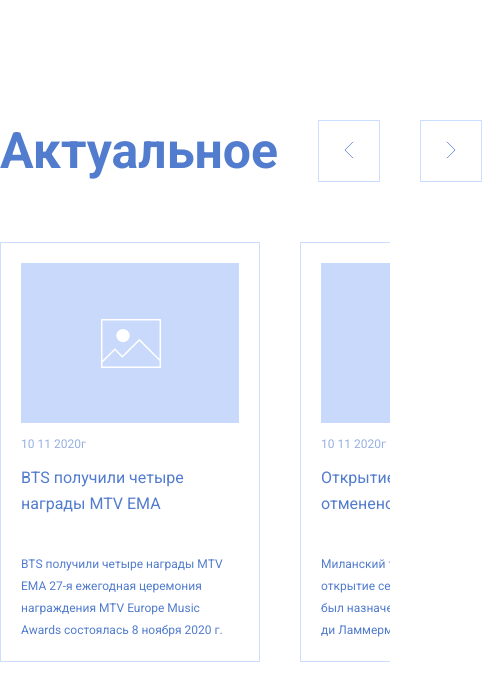
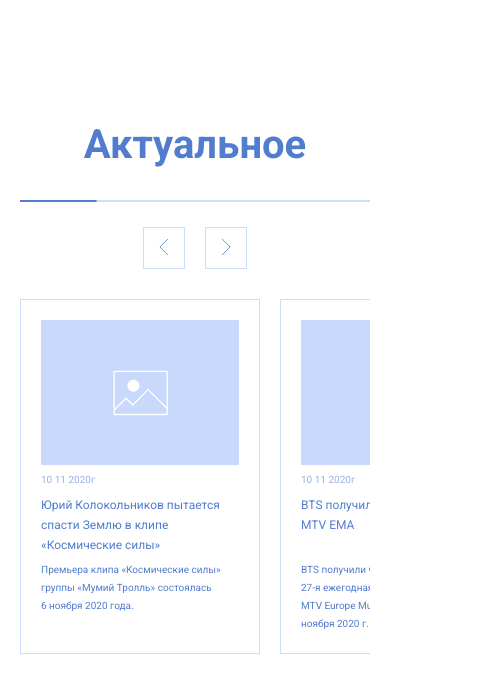
Before and after one commit to AhmedLamkov/Test-slider, a website built with webpack: page index.html in a window 390 px wide. Shown: the whole page, 482 px wide, since content can reach past the window. Built offline with nearby package versions, Linux system fonts and the light colour scheme.

Commit message:
add responsiveness

```diff
--- a/package.json
+++ b/package.json
@@ -6,13 +6,15 @@
 	"scripts": {
 		"start": "webpack serve --progress",
 		"build": "webpack --progress",
-    "test": "echo \"Error: no test specified\" && exit 1"
+		"test": "echo \"Error: no test specified\" && exit 1",
+		"deploy": "npm run build && gh-pages -d dist"
 	},
 	"keywords": [],
 	"author": "",
 	"license": "ISC",
 	"devDependencies": {
 		"css-loader": "^6.7.1",
+		"gh-pages": "^4.0.0",
 		"html-webpack-plugin": "^5.5.0",
 		"sass": "^1.51.0",
 		"sass-loader": "^12.6.0",
--- a/src/Slider.js
+++ b/src/Slider.js
@@ -29,37 +29,43 @@ export default class Slider {
 		this.prevButton = document.querySelector(this.config.prevButton);
 		this.nextButton = document.querySelector(this.config.nextButton);
 		this.progress = document.querySelector(this.config.progress);
-    this.itemWidth = 300;
+		this.checkBreakpoints();
 
-    this.wrapper.append(...Array.from(this.items).map(item => item.cloneNode(true)));
-    this.wrapper.prepend(...Array.from(this.items).map(item => item.cloneNode(true)));
+		this.wrapper.append(
+			...Array.from(this.items).map((item) => item.cloneNode(true))
+		);
+		this.wrapper.prepend(
+			...Array.from(this.items).map((item) => item.cloneNode(true))
+		);
 	}
 
 	initListeners() {
 		this.wrapper.onmousedown = (e) => this.dragStart(e);
 
-    this.wrapper.addEventListener('touchstart', (e) => this.dragStart(e));
-    this.wrapper.addEventListener('touchend', (e) => this.dragEnd(e));
-    this.wrapper.addEventListener('touchmove', (e) => this.dragAction(e));
+		this.wrapper.addEventListener("touchstart", (e) => this.dragStart(e));
+		this.wrapper.addEventListener("touchend", (e) => this.dragEnd(e));
+		this.wrapper.addEventListener("touchmove", (e) => this.dragAction(e));
 
-    this.prevButton.addEventListener('click', () => this.shiftSlide(-1));
-    this.nextButton.addEventListener('click', () => this.shiftSlide(1));
+		this.prevButton.addEventListener("click", () => this.shiftSlide(-1));
+		this.nextButton.addEventListener("click", () => this.shiftSlide(1));
 
-    this.wrapper.addEventListener('transitionend', () => this.checkIndex());
+		this.wrapper.addEventListener("transitionend", () => this.checkIndex());
+
+		window.addEventListener("resize", () => this.checkBreakpoints());
 	}
 
 	initInterval() {
-    this.progress.classList.add('active');
+		this.progress.classList.add("active");
 
 		this.autoPlayInterval = setInterval(() => {
 			this.shiftSlide(1);
-    }, this.config.autoPlayInterval)
+		}, this.config.autoPlayInterval);
 	}
 
 	resetInterval() {
 		clearInterval(this.autoPlayInterval);
-    this.progress.classList.remove('active');
-    this.progress.animation = 'none';
+		this.progress.classList.remove("active");
+		this.progress.animation = "none";
 		this.progress.offsetHeight;
 	}
 
@@ -69,7 +75,7 @@ export default class Slider {
 		this.posInitial = this.wrapper.offsetLeft;
 		this.resetInterval();
 
-    if (e.type == 'touchstart') {
+		if (e.type == "touchstart") {
 			this.posX1 = e.touches[0].clientX;
 		} else {
 			this.posX1 = e.clientX;
@@ -81,25 +87,25 @@ export default class Slider {
 	dragAction(e) {
 		e = e || window.event;
 
-    if (e.type == 'touchmove') {
+		if (e.type == "touchmove") {
 			this.posX2 = this.posX1 - e.touches[0].clientX;
 			this.posX1 = e.touches[0].clientX;
 		} else {
 			this.posX2 = this.posX1 - e.clientX;
 			this.posX1 = e.clientX;
 		}
-    this.wrapper.style.left = (this.wrapper.offsetLeft - this.posX2) + "px";
+		this.wrapper.style.left = this.wrapper.offsetLeft - this.posX2 + "px";
 	}
 
 	dragEnd(e) {
 		this.posFinal = this.wrapper.offsetLeft;
 		if (this.posFinal - this.posInitial < -this.config.threshold) {
-      this.shiftSlide(1, 'drag');
+			this.shiftSlide(1, "drag");
 		} else if (this.posFinal - this.posInitial > this.config.threshold) {
-      this.shiftSlide(-1, 'drag');
+			this.shiftSlide(-1, "drag");
 		} else {
 			this.initInterval();
-      this.wrapper.style.left = (this.posInitial) + "px";
+			this.wrapper.style.left = this.posInitial + "px";
 		}
 
 		document.onmouseup = null;
@@ -107,18 +113,19 @@ export default class Slider {
 	}
 
 	shiftSlide(dir, action) {
-    this.wrapper.classList.add('shifting');
+		this.wrapper.classList.add("shifting");
 		if (this.allowShift) {
-      if (!action) { this.posInitial = this.wrapper.offsetLeft; }
-
+			if (!action) {
+				this.posInitial = this.wrapper.offsetLeft;
+			}
 			if (dir == 1) {
-        this.wrapper.style.left = (this.posInitial - this.itemWidth) + "px";
+				this.wrapper.style.left = this.posInitial - this.itemWidth + "px";
 				this.index++;
 			} else if (dir == -1) {
-        this.wrapper.style.left = (this.posInitial + this.itemWidth) + "px";
+				this.wrapper.style.left = this.posInitial + this.itemWidth + "px";
 				this.index--;
 			}
-    };
+		}
 		this.resetInterval();
 		this.initInterval();
 
@@ -126,7 +133,7 @@ export default class Slider {
 	}
 
 	checkIndex() {
-    this.wrapper.classList.remove('shifting');
+		this.wrapper.classList.remove("shifting");
 		const itemsLength = this.items.length;
 		if (this.index == -1) {
 			this.wrapper.style.left = -(itemsLength * this.itemWidth) + "px";
@@ -140,4 +147,23 @@ export default class Slider {
 
 		this.allowShift = true;
 	}
+
+	checkBreakpoints() {
+		const oldWidth = this.itemWidth;
+		let hasChanged;
+		Object.keys(this.config.breakpoints).forEach((key) => {
+			if (parseInt(key) >= window.innerWidth) {
+				const breakpoint = this.config.breakpoints[key];
+				this.itemWidth = breakpoint.itemWidth;
+				this.threshold = breakpoint.threshold;
+				hasChanged = true;
 			}
+		});
+
+		if (!hasChanged) {
+			this.itemWidth = this.config.itemWidth;
+		}
+
+		this.wrapper.style.left = -(this.itemWidth * this.index) + "px";
+	}
+}
--- a/src/index.js
+++ b/src/index.js
@@ -2,13 +2,20 @@ import("./scss/main.scss");
 import Slider from "./Slider";
 
 const slider = new Slider({
-  body: '.slider__body',
-  wrapper: '.slider__body-wrapper',
-  item: '.slider__item',
-  spaceBetween: 40,
-  threshold: 100,
-  prevButton: '#previous',
-  nextButton: '#next',
-  progress: '#progress-completed',
-  autoPlayInterval: 4000,
-})
+	body: ".slider__body",
+	wrapper: ".slider__body-wrapper",
+	item: ".slider__item",
+	spaceBetween: 40,
+	itemWidth: 300,
+	threshold: 100,
+	prevButton: "#previous",
+	nextButton: "#next",
+	progress: "#progress-completed",
+	autoPlayInterval: 4000,
+	breakpoints: {
+		576: {
+			itemWidth: 260,
+			threshold: 40,
+		},
+	},
+});
--- a/src/scss/components/_slider.scss
+++ b/src/scss/components/_slider.scss
@@ -1,6 +1,8 @@
+@use "../mixins" as mixins;
 .slider {
 	max-width: 1160px;
-	margin: 120px auto 0;
+	margin: 120px auto 80px;
+	padding: 0 20px;
 	font-family: "Roboto", sans-serif;
 	color: #527ccd;
 
@@ -8,6 +10,11 @@
 		margin-bottom: 60px;
 		display: flex;
 		align-items: center;
+		@include mixins.tablet-landscape {
+			flex-direction: column;
+			justify-content: center;
+			margin-bottom: 30px;
+		}
 	}
 	&__title {
 		width: 278px;
@@ -15,12 +22,27 @@
 		font-size: 50px;
 		line-height: 60px;
 		font-weight: 700;
+		@include mixins.tablet-landscape {
+			margin-bottom: 20px;
+			text-align: center;
+		}
+		@include mixins.tablet {
+			font-size: 40px;
+			line-height: 50px;
+		}
 	}
 	&__progress {
+		max-width: 100%;
 		width: 360px;
 		height: 2px;
 		background-color: #ccddff;
 		margin-left: auto;
+		@include mixins.tablet-landscape {
+			justify-content: flex-start;
+			align-items: center;
+			margin-bottom: 25px;
+			margin-left: 0;
+		}
 	}
 	&__progress-completed {
 		height: 100%;
@@ -51,6 +73,10 @@
 		flex-direction: row;
 		justify-content: space-between;
 		margin-left: 40px;
+
+		@include mixins.tablet-landscape {
+			margin-left: 0;
+		}
 	}
 	&__button {
 		width: 60px;
@@ -60,14 +86,26 @@
 		justify-content: center;
 		align-items: center;
 		cursor: pointer;
-		transition-duration: .5s;
+		transition-duration: 0.5s;
 
-		&:hover, &:active {
-			background-color: #C8D9FB;
+		@include mixins.tablet-landscape {
+			width: 40px;
+			height: 40px;
+		}
+		@include mixins.small-phone {
+			width: 30px;
+			height: 30px;
+		}
+		&:hover,
+		&:active {
+			background-color: #c8d9fb;
 		}
 
 		&:not(:last-child) {
 			margin-right: 40px;
+			@include mixins.tablet {
+				margin-right: 20px;
+			}
 		}
 	}
 	&__arrow {
@@ -87,12 +125,17 @@
 	}
 	&__body-wrapper {
 		display: flex;
-  	position: relative;
+		position: relative;
 		column-gap: 40px;
 		left: -300px;
 
+		@include mixins.phone {
+			column-gap: 20px;
+			left: -260px;
+		}
+
 		&.shifting {
-			transition: left .2s ease-out;
+			transition: left 0.2s ease-out;
 		}
 	}
 	&__item {
@@ -107,6 +150,10 @@
 		color: #527ccd;
 		position: relative;
 
+		@include mixins.phone {
+			min-width: 240px;
+		}
+
 		&.active {
 			border: 1px solid #527ccd;
 		}
@@ -118,6 +165,11 @@
 		background-size: cover;
 		background-repeat: no-repeat;
 		margin-bottom: 10px;
+
+		@include mixins.phone {
+			height: 145px;
+			margin-bottom: 6px;
+		}
 	}
 	&__item-date {
 		font-size: 12px;
@@ -125,6 +177,12 @@
 		opacity: 0.6;
 		margin-bottom: 10px;
 		align-self: flex-start;
+
+		@include mixins.phone {
+			font-size: 10px;
+			line-height: 18px;
+			margin-bottom: 6px;
+		}
 	}
 	&__item-title {
 		margin-bottom: 10px;
@@ -133,6 +191,12 @@
 
 		// В макете у второго блока title на 10 пикселей шире остальных
 		margin-right: -3px;
+
+		@include mixins.phone {
+			font-size: 12px;
+			line-height: 20px;
+			margin-bottom: 6px;
+		}
 	}
 	&__item-text {
 		display: -webkit-box;
@@ -143,5 +207,11 @@
 		overflow: hidden;
 		height: 88px;
 		margin-top: auto;
+
+		@include mixins.phone {
+			font-size: 10px;
+			line-height: 18px;
+			height: 72px;
+		}
 	}
 }
```
Also changed, not shown: 1 other file. Lines whose indentation alone changed are shown as unchanged.
